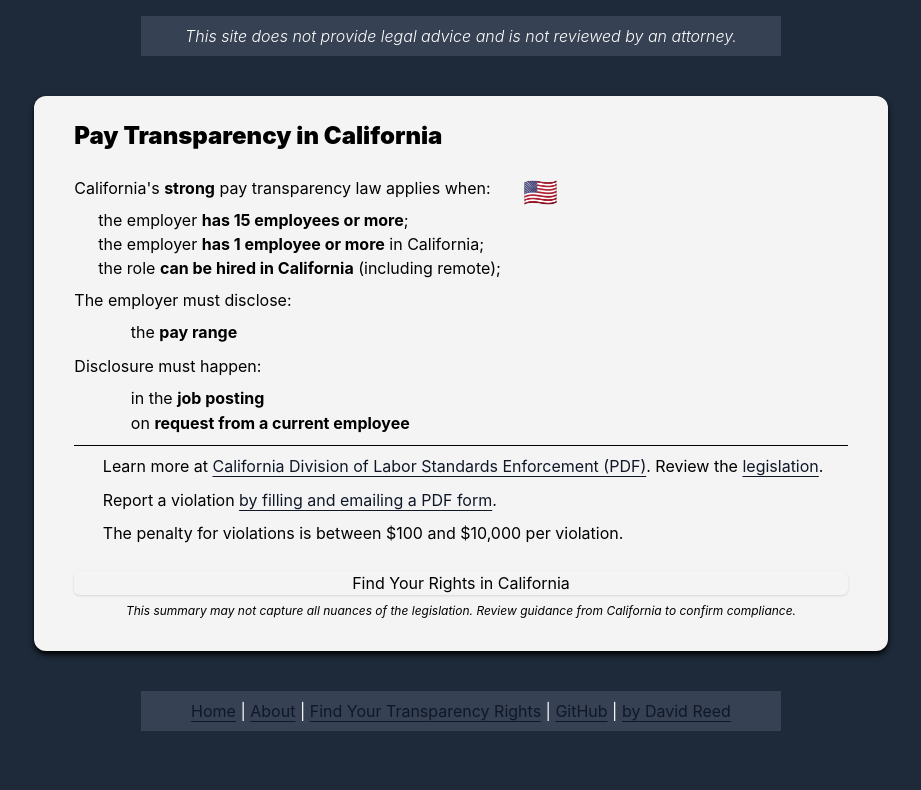
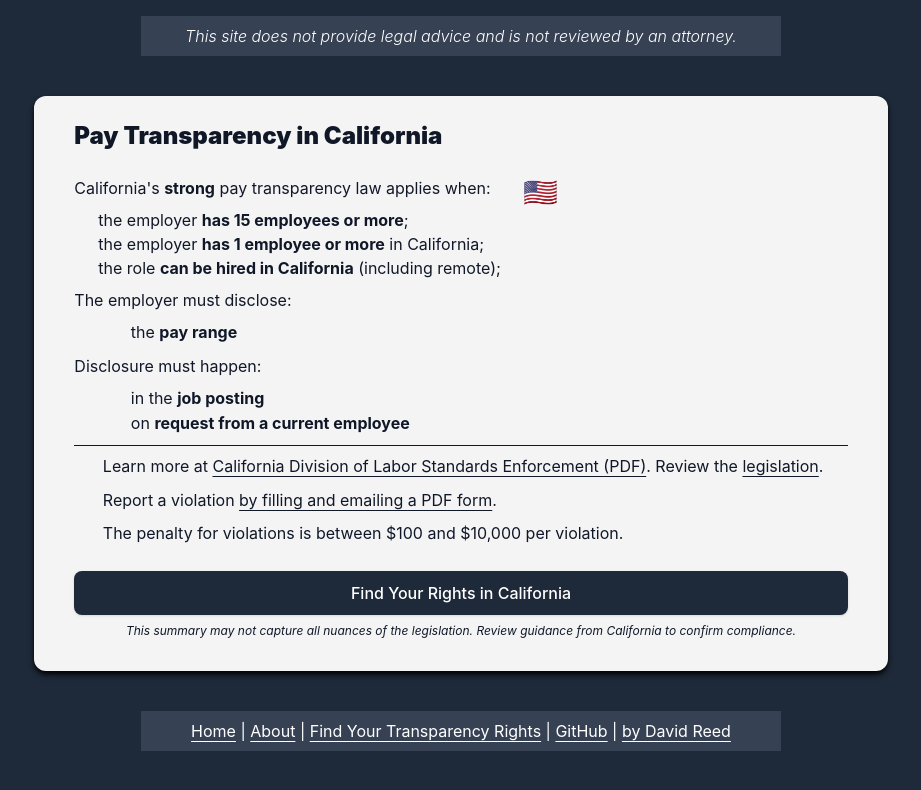
Before and after one commit to davidmreed/paytransparency.work, a SvelteKit app: page /locations/california in a window 1280 px wide. Shown: the top 790 px of the page, without its empty margins (179-1100 px from the left). Built offline with nearby package versions, Linux system fonts and the light colour scheme.

Commit message:
Fix issues

```diff
--- a/src/app.css
+++ b/src/app.css
@@ -1,4 +1,7 @@
 @import 'tailwindcss';
+@plugin '@tailwindcss/forms';
+
+@layer base {
 	svg {
 		@apply inline;
 	}
@@ -7,16 +10,20 @@
 		@apply bg-gray-800;
 	}
 
+	body {
+		@apply text-gray-900;
+	}
+
 	h1 {
-	@apply text-2xl pb-6 font-sans font-black;
+		@apply pb-6 font-sans text-2xl font-black;
 	}
 
 	h2 {
-	@apply text-xl pb-6 font-sans font-black;
+		@apply pb-6 font-sans text-xl font-black;
 	}
 
 	h3 {
-	@apply text-lg pb-6 font-sans font-black;
+		@apply pb-6 font-sans text-lg font-black;
 	}
 
 	a {
@@ -27,6 +34,45 @@
 		@apply pb-2;
 	}
 
+	select,
+	textarea,
+	input[type='email'],
+	input[type='number'],
+	input[type='password'],
+	input[type='search'],
+	input[type='tel'],
+	input[type='text'],
+	input[type='url'] {
+		@apply mt-1 block w-full rounded-lg border-zinc-300 bg-white px-3 py-2 text-gray-900 shadow-sm transition focus:border-gray-500 focus:ring-4 focus:ring-zinc-200;
+	}
+
+	select[multiple] {
+		@apply min-h-56 py-3;
+	}
+
+	input[type='checkbox'] {
+		@apply h-4 w-4 rounded border-zinc-300 text-gray-800 shadow-sm focus:ring-4 focus:ring-zinc-200 disabled:bg-gray-300;
+	}
+
+	kbd {
+		@apply rounded border border-zinc-300 bg-zinc-100 px-1 py-0.5 text-[0.7rem] font-semibold;
+	}
+}
+
+@layer components {
 	.indent {
 		@apply pl-6;
 	}
+
+	.action-button {
+		@apply inline-block rounded-lg bg-gray-800 px-4 py-2.5 text-center font-medium text-white no-underline shadow-sm transition hover:bg-black focus-visible:outline-none focus-visible:ring-4 focus-visible:ring-zinc-300 disabled:cursor-not-allowed disabled:bg-gray-400;
+	}
+
+	.form-control {
+		@apply mt-1 block w-full rounded-lg border-zinc-300 bg-white px-3 py-2 text-gray-900 shadow-sm transition focus:border-gray-500 focus:ring-4 focus:ring-zinc-200;
+	}
+
+	.form-control-multiselect {
+		@apply min-h-56 py-3;
+	}
+}
--- a/src/lib/queryParams.ts
+++ b/src/lib/queryParams.ts
@@ -1,4 +1,6 @@
 import { browser } from '$app/environment';
+import { goto } from '$app/navigation';
+import { page } from '$app/state';
 import { SvelteURLSearchParams } from 'svelte/reactivity';
 import type { z, ZodType } from 'zod';
 import { zfd } from 'zod-form-data';
@@ -171,7 +173,13 @@
 
 		const { pathname, hash } = window.location;
 		const next = `${pathname}${searchParams.search}${hash}`;
-		window.history[replace ? 'replaceState' : 'pushState'](window.history.state, '', next);
+		// `goto` keeps SvelteKit's router URL/history metadata aligned with the visible URL.
+		void goto(next, {
+			replaceState: replace,
+			noScroll: true,
+			keepFocus: true,
+			state: page.state
+		});
 	}
 
 	return function useQueryParams(url: URLLike) {
--- a/src/routes/+page.svelte
+++ b/src/routes/+page.svelte
@@ -23,11 +23,10 @@
 	and Washington, which require multi-state employers to disclose in many situations &mdash; even if
 	you don't live there.
 </p>
-<p>
-	<a
-		class="text-center form-input block border-gray-300 focus:border-indigo-300 rounded-md shadow-sm border-gray-300 hover:bg-gray-800 hover:text-white mt-4 disabled:bg-gray-400 disabled:hover:bg-gray-400 disabled:text-white"
-		href={resolve('/find-your-rights')}>Find Your Transparency Rights</a
-	>
+<p class="mt-4 flex justify-center">
+	<a class="action-button w-full sm:w-auto" href={resolve('/find-your-rights')}>
+		Find Your Transparency Rights
+	</a>
 </p>
 <div class="flex flex-col sm:flex-row flex-wrap justify-center">
 	{#each sortedLocales as locale (locale.id)}
--- a/src/routes/find-your-rights/+page.svelte
+++ b/src/routes/find-your-rights/+page.svelte
@@ -56,7 +56,10 @@
 	}
 
 	onMount(() => {
-		[params, helpers] = createUseZodQueryParams(Params, { replace: true })($page.url);
+		const queryParams = createUseZodQueryParams(Params, { replace: true })($page.url);
+		[params, helpers] = queryParams;
+
+		return () => queryParams[1].unsubscribe();
 	});
 </script>
 
@@ -77,11 +80,7 @@
 		<div class="grid grid-cols-1 gap-6">
 			<label class="block" for="situation"
 				>What's your situation?
-				<select
-					bind:value={params.situation}
-					id="situation"
-					class="mt-1 block w-full rounded-md border-gray-300 shadow-sm focus:border-indigo-300 focus:ring focus:ring-zinc-200 focus:ring-opacity-50"
-				>
+				<select bind:value={params.situation} id="situation" class="form-control">
 					<option value={Situation.Interested}>I'm interested in an open role</option>
 					<option value={Situation.Application}>I have applied for an open role</option>
 					<option value={Situation.Interview}>I have had an interview for an open role</option>
@@ -93,11 +92,7 @@
 
 			<label class="block" for="location"
 				>Where are you located?
-				<select
-					bind:value={params.userLocation}
-					id="location"
-					class="mt-1 block w-full rounded-md border-gray-300 shadow-sm focus:border-indigo-300 focus:ring focus:ring-zinc-200 focus:ring-opacity-50"
-				>
+				<select bind:value={params.userLocation} id="location" class="form-control">
 					{#each myLocationOptions as locale (locale[0])}
 						<option value={locale[0]}>{locale[1]}</option>
 					{/each}
@@ -110,7 +105,7 @@
 						type="checkbox"
 						bind:checked={params.employeeInLocation}
 						disabled={!canSelectEmployeeInLocation}
-						class="rounded-md border-gray-300 shadow-sm focus:border-indigo-300 focus:ring focus:ring-zinc-200 focus:ring-opacity-50 disabled:bg-gray-400 disabled:hover:bg-gray-400"
+						class="disabled:cursor-not-allowed"
 					/>
 					Does the employer already have any employees in your location?
 				</label>
@@ -119,11 +114,7 @@
 			<label class="block" for="companyLocation"
 				>Where is the employer located?
 				<aside class="italic text-xs">If you don't know, choose "Somewhere else".</aside>
-				<select
-					bind:value={params.companyLocation}
-					id="companyLocation"
-					class="mt-1 block w-full rounded-md border-gray-300 shadow-sm focus:border-indigo-300 focus:ring focus:ring-zinc-200 focus:ring-opacity-50"
-				>
+				<select bind:value={params.companyLocation} id="companyLocation" class="form-control">
 					{#each myLocationOptions as locale (locale[0])}
 						<option value={locale[0]}>{locale[1]}</option>
 					{/each}
@@ -137,7 +128,7 @@
 				<select
 					bind:value={params.officeSupervisorLocation}
 					id="officeSupervisorLocation"
-					class="mt-1 block w-full rounded-md border-gray-300 shadow-sm focus:border-indigo-300 focus:ring focus:ring-zinc-200 focus:ring-opacity-50"
+					class="form-control"
 				>
 					{#each myLocationOptions as locale (locale[0])}
 						<option value={locale[0]}>{locale[1]}</option>
@@ -150,11 +141,7 @@
 				<aside class="text-xs italic">
 					This is typically only relevant under 15 total employees.
 				</aside>
-				<input
-					class="mt-1 rounded-md border-gray-300 shadow-sm focus:border-indigo-300 focus:ring focus:ring-zinc-200 focus:ring-opacity-50"
-					type="number"
-					bind:value={params.totalEmployees}
-				/>
+				<input class="form-control" type="number" bind:value={params.totalEmployees} />
 			</label>
 			{#if params.situation !== Situation.Employed}
 				<label class="block" for="roleLocation"
@@ -167,7 +154,7 @@
 						multiple
 						bind:value={params.roleLocation}
 						id="roleLocation"
-						class="mt-1 block w-full rounded-md border-gray-300 shadow-sm focus:border-indigo-300 focus:ring focus:ring-zinc-200 focus:ring-opacity-50"
+						class="form-control form-control-multiselect"
 					>
 						{#each roleLocationOptions as locale (locale[0])}
 							<option value={locale[0]}>{locale[1]}</option>
@@ -179,7 +166,7 @@
 		<div class="container mx-auto">
 			<input
 				disabled={!validParams}
-				class="form-input block border-gray-300 focus:border-indigo-300 rounded-md shadow-sm border-gray-300 hover:bg-gray-800 hover:text-white mt-4 disabled:bg-gray-400 disabled:hover:bg-gray-400 disabled:text-white"
+				class="action-button mt-4"
 				type="submit"
 				onclick={handleFind}
 				value="Find Rights"
--- a/src/routes/locations/[slug]/+page.svelte
+++ b/src/routes/locations/[slug]/+page.svelte
@@ -115,10 +115,7 @@
 {/if}
 <form action={resolve('/find-your-rights')} method="GET">
 	<input type="hidden" name="userLocation" value={locale.id} />
-	<button
-		class="text-center form-input block w-full border-gray-300 focus:border-indigo-300 rounded-md shadow-sm border-gray-300 hover:bg-gray-800 hover:text-white mt-4 disabled:bg-gray-400 disabled:hover:bg-gray-400 disabled:text-white"
-		type="submit"
-	>
+	<button class="action-button mt-4 w-full" type="submit">
 		Find Your Rights in {locale.name}
 	</button>
 </form>
--- a/src/routes/your-rights/+page.svelte
+++ b/src/routes/your-rights/+page.svelte
@@ -25,7 +25,10 @@
 	let nonGeoMatches = $derived(matches.filter((m) => !m.isGeoMatch));
 
 	onMount(() => {
-		[params] = createUseZodQueryParams(Params, { replace: true })($page.url);
+		const queryParams = createUseZodQueryParams(Params, { replace: true })($page.url);
+		[params] = queryParams;
+
+		return () => queryParams[1].unsubscribe();
 	});
 </script>
 
```
Also changed, not shown: 1 other file (tests, documents, lock files or other folders). Lines whose indentation alone changed are shown as unchanged.
